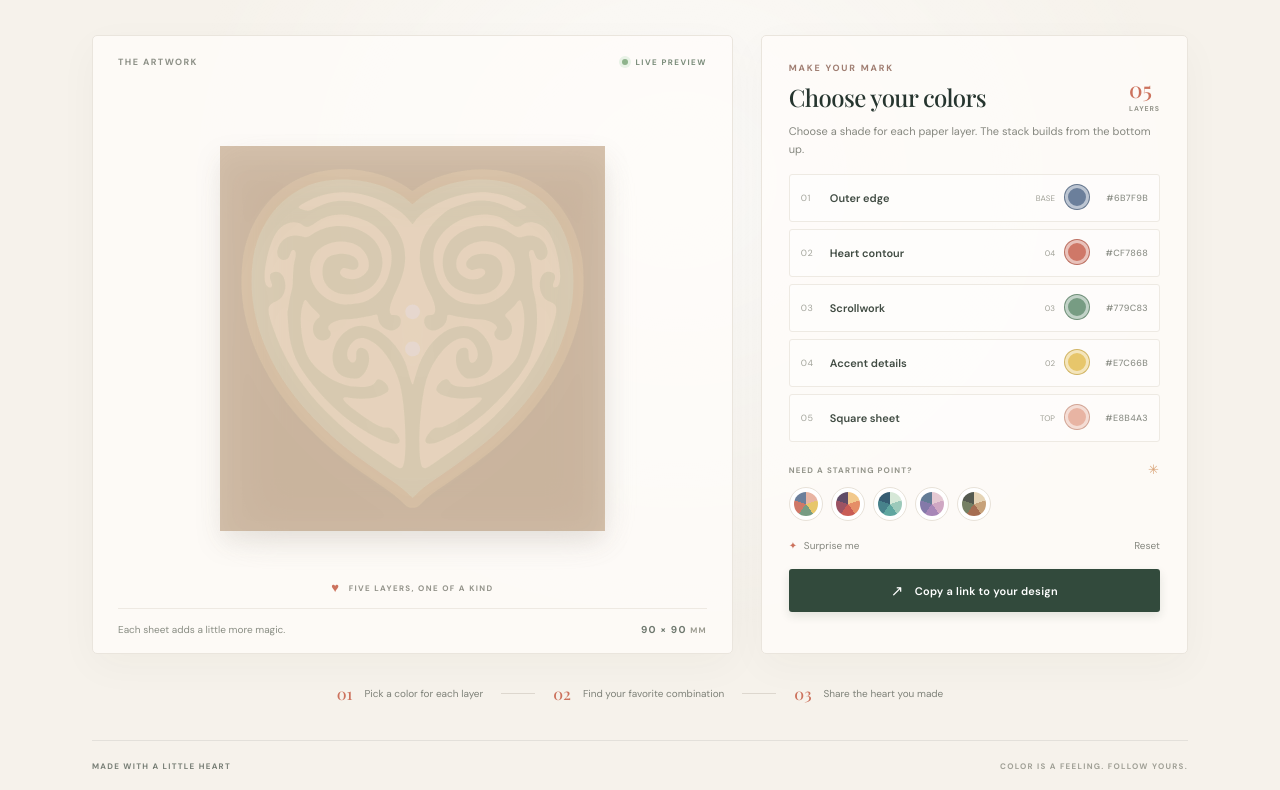
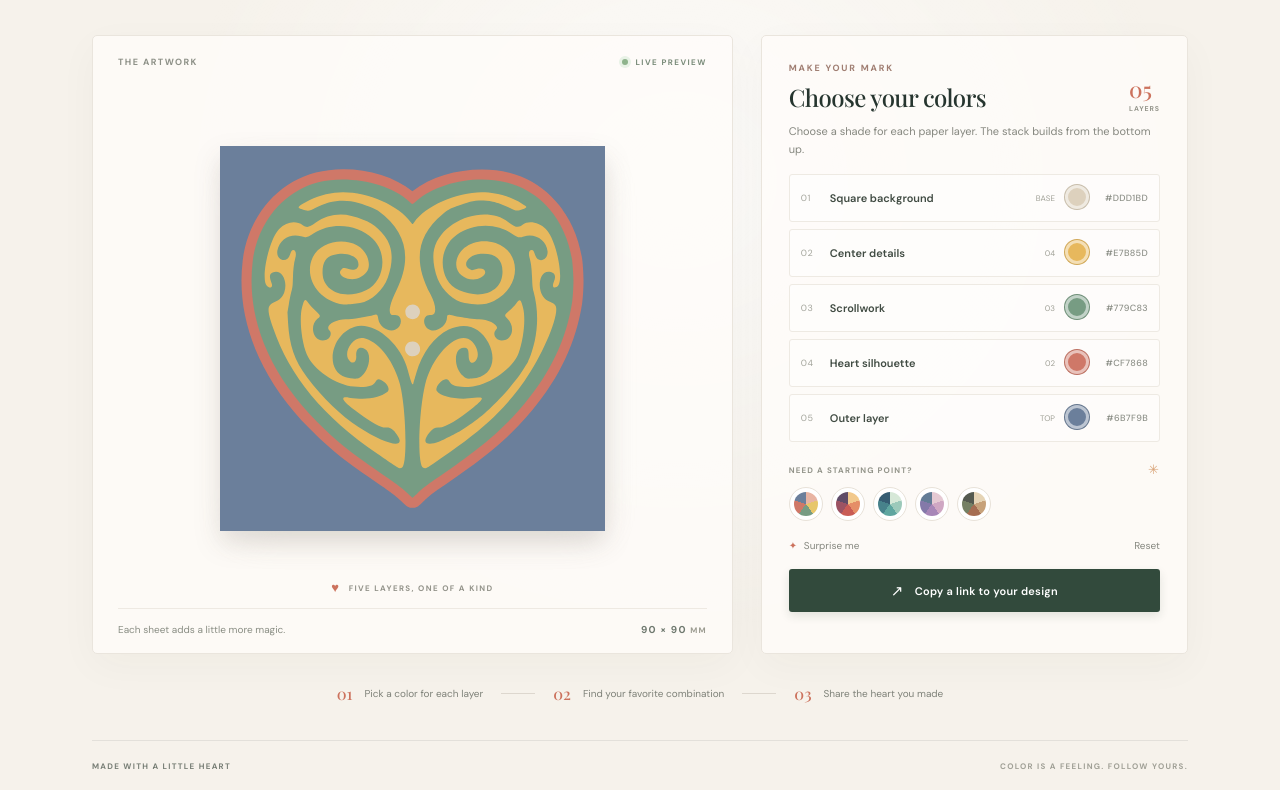
Before and after one commit to BMEzine/love, a website built with Vite: page index.html in a window 1280 px wide. Shown: the part 299-1089 px from the top of the page. Built offline with nearby package versions, Linux system fonts and the light colour scheme; a web font is replaced by a local one.

Commit message:
Render opaque paper layers over square backing

```diff
--- a/src/main.ts
+++ b/src/main.ts
@@ -4,14 +4,14 @@ import './style.css';
 type Layer = { id: string; name: string; position: string };
 
 const layers: Layer[] = [
-  { id: 'layer9', name: 'Outer edge', position: 'BASE' },
-  { id: 'layer8', name: 'Heart contour', position: '04' },
+  { id: 'layer1', name: 'Square background', position: 'BASE' },
+  { id: 'layer6', name: 'Center details', position: '04' },
   { id: 'layer7', name: 'Scrollwork', position: '03' },
-  { id: 'layer6', name: 'Accent details', position: '02' },
-  { id: 'layer1', name: 'Square sheet', position: 'TOP' },
+  { id: 'layer8', name: 'Heart silhouette', position: '02' },
+  { id: 'layer9', name: 'Outer layer', position: 'TOP' },
 ];
 
-const initialColors = ['#6B7F9B', '#CF7868', '#779C83', '#E7C66B', '#E8B4A3'];
+const initialColors = ['#DDD1BD', '#E7B85D', '#779C83', '#CF7868', '#6B7F9B'];
 const palettes = [
   { name: 'Garden', colors: ['#E8B4A3', '#E7C66B', '#779C83', '#CF7868', '#6B7F9B'] },
   { name: 'Sunset', colors: ['#F2C98D', '#E58E67', '#C95C55', '#9C5363', '#604C68'] },
@@ -44,19 +44,28 @@ function prepareArtwork(): void {
   svg.removeAttribute('width');
   svg.removeAttribute('height');
 
-  // Preserve each compound path as-authored: its subpath winding encodes the
-  // paper-cut shapes. Remove only the source's red outlines and keep its light
-  // layer transparency so the stacked geometry remains visible.
-  for (const layer of layers) {
-    const group = svg.querySelector<SVGGElement>(`#${layer.id}`);
+  const groups = new Map(layers.map((layer) => [
+    layer.id,
+    svg.querySelector<SVGGElement>(`#${layer.id}`),
+  ]));
+
+  // Opacity was only used in the source for alignment. The physical sheets are
+  // opaque, with the full-square backing at the bottom and fine cuts above it.
+  for (const group of groups.values()) {
     const path = group?.querySelector<SVGPathElement>('path');
     if (!group || !path) continue;
     group.removeAttribute('style');
     path.removeAttribute('style');
     path.setAttribute('stroke', 'none');
-    path.setAttribute('fill-opacity', '0.2');
+    path.setAttribute('fill-opacity', '1');
     path.setAttribute('fill', '#ffffff');
   }
+
+  // Reorder source groups from the backing up to the top paper sheet.
+  layers.forEach((layer) => {
+    const group = groups.get(layer.id);
+    if (group) svg.appendChild(group);
+  });
   artwork.replaceChildren(document.importNode(svg, true));
 }
 
```
Also changed, not shown: docs/assets/index-BA-Mx5wr.js (renamed from docs/assets/index-C3I5E2wL.js, +2 -2 lines), docs/index.html (+1 -1 lines), README.md.
